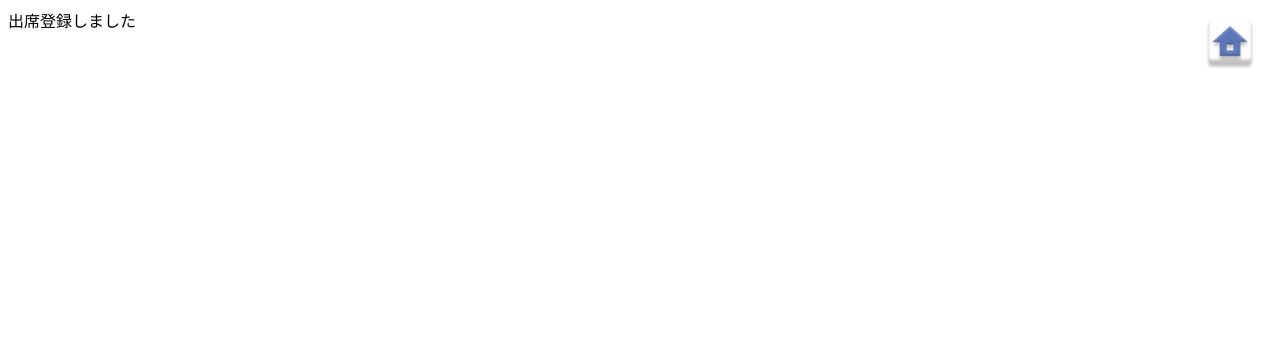
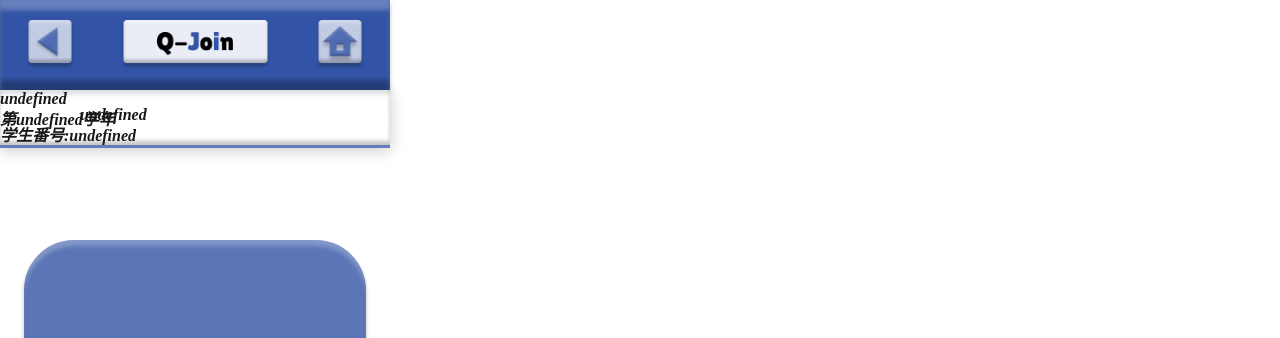
Before and after one commit to Kubosaka/qrchecker, a website: page view/src/check.html in a window 1280 px wide. Shown: the top 338 px of the page. Drawn offline with Linux system fonts and the light colour scheme.

Commit message:
ネームプレートの配置とチェック画面

```diff
--- a/view/src/check.html
+++ b/view/src/check.html
@@ -9,14 +9,41 @@
 		 <title>出席登録完了</title>
     </head>
     <body>
-        <a href="./home" id="home"><div class="homeBtn"></div></a>
-        <div>出席登録しました</div>
+        <div class="header">
+            <a href="./QRread" id="back"><div class="backBtn"></div></a>
+            <a href="./home" id="home"><div class="homeBtn"></div></a>
+            <div class="logo"></div>
+          </div>
+          <div class="namePlate">
+            <div id="major" class="major"></div>
+            <div id="grade" class="grade"></div>
+            <div id="number" class="number"></div>
+            <div id="name" class="name"></div>
+          </div>
+          <div class="check" >
+            <span class="innerHome">出席確認しました</span>
+          </div>
+        <div class="footer"></div>
     </body>
     <script>
+        //url情報保持
         const query = location.search;
         const value = query.split('=');
         //homeurlにデータ付与
-        const url = document.getElementById("home");
+        const home = document.getElementById("home");
         home.href="./home?name="+value[1]+"="+value[2]+"="+value[3]+"="+value[4];
+        //homeurlにデータ付与
+        const home2 = document.getElementById("back");
+        home2.href="./QRread?name="+value[1]+"="+value[2]+"="+value[3]+"="+value[4];
+	  //divのid取得
+		const major=document.getElementById('major');
+		const grade=document.getElementById('grade');
+		const number=document.getElementById('number');
+		const name=document.getElementById('name');
+	  //loginした人のデータ表示
+		major.innerText = value[1];
+		grade.innerText = "第"+value[2]+"学年";
+		number.innerText = "学生番号:"+value[3];
+		name.innerText = value[4];
     </script>
 </html>
--- a/view/src/index.css
+++ b/view/src/index.css
@@ -2,7 +2,12 @@
 body {
 	width: auto;
 	height: auto;
-	background-color: #ffffff; }
+	background-color: #ffffff;
+	font-family: 'Josefin Sans';
+	font-style: italic;
+	font-weight: 700;
+	font-size: 16px;
+}
 .header {
 	position: absolute;
 	width: 390px;
@@ -62,15 +67,35 @@
 	top: 90px;
 	background: rgba(255, 255, 255, 0.4);
 	opacity: 0.9;
-	box-shadow: 0px 2px 15px rgba(0, 0, 0, 0.25), inset 0px -4px 4px rgba(0, 0, 0, 0.25), inset 0px 4px 4px rgba(255, 255, 255, 0.25);}
-.line {
+	box-shadow: 0px 2px 15px rgba(0, 0, 0, 0.25), inset 0px -4px 4px rgba(0, 0, 0, 0.25), inset 0px 4px 4px rgba(255, 255, 255, 0.25);
+	border-bottom: 3px solid #3354a6d7;}
+
+.major {
 	position: absolute;
-	left: 0%;
-	right: 0%;
-	top: 143px;
-	border: 3px solid #3354A6;
+	white-space: nowrap;
+	left: 0px;
+	top: 0px;
 }
-/* ログイン画面 */
+.grade{
+	position: absolute;
+	white-space: nowrap;
+	left: 0px;
+	top: 16px;
+}
+.number {
+	position: absolute;
+	white-space: nowrap;
+	left: 0px;
+	top: 32px;
+}
+.name {
+	position: absolute;
+	white-space: nowrap;
+	left: 80px;
+	top: 16px;
+}
+
+/* login.html */
 .loginbox {
 	position: absolute;
 	width: 300px;
@@ -100,10 +125,6 @@
 	top: 79.1%;
 	height: 32px;
 	width: 232px;
-	font-family: 'Josefin Sans';
-	font-style: italic;
-	font-weight: 700;
-	font-size: 16px;
 	line-height: 32px;
 	text-align: center;
 	color: #FFFFFF;
@@ -148,7 +169,7 @@
 	line-height: 16px;
 	color: #000000; }
 
-/* ホーム画面 */
+/* home.html*/
 .QRreadBtn {
 	position: absolute;
 	width: 342px;
@@ -181,7 +202,10 @@
 	line-height: 244px;
 	text-align: center;
 	color: #FFFFFF; }
-/* 出席確認画面 */
+
+	/*ネームプレート*/
+
+/* attend.html */
 .attendPlate {
 	position: absolute;
 	width: 160px;
@@ -199,57 +223,21 @@
 	text-align: center;
 	color: #FFFFFF; }
 
-/* .msr_table01 {
-	border-collapse: collapse;
-	border-left: 1px solid #AAAAAA;
-	border-top: 1px solid #AAAAAA;
-	line-height: 1.5;
-	text-align: left;
-	width: 100%;
-	  overflow: auto;
-	  white-space: nowrap;
-  } */
-
-  /* .msr_table01 th {
-	background-color: #E3E7E9;
-	border-bottom: 1px solid #AAAAAA;
-	border-right: 1px solid #AAAAAA;
-	box-sizing: border-box;
-	font-size: 14px;
-	font-weight: normal;
-	padding: 10px;
+/*check.html*/
+.check {
+	position: absolute;
+	width: 342px;
+	height: 244px;
+	left: 24px;
+	top: 30%;
+	background: rgba(51, 84, 166, 0.8);
+	box-shadow: 0px 4px 4px rgba(0, 0, 0, 0.25), inset 0px 6px 4px rgba(255, 255, 255, 0.25), inset 0px -6px 4px rgba(0, 0, 0, 0.25);
+	border-radius: 50px;
+	font-family: 'Josefin Sans';
+	font-style: italic;
+	font-weight: 700;
+	font-size: 32px;
+	line-height: 244px;
 	text-align: center;
-	vertical-align: middle;
-  }
-  .msr_table01 thead th {
-	background-color: #ABB7BC;
-	border-right: 1px solid #FFFFFF;
 	color: #FFFFFF;
-  }
-  .msr_table01 thead th:last-child {
-	border-right: 1px solid #AAAAAA;
-  }
-  .msr_table01 td {
-	border-bottom: 1px solid #AAAAAA;
-	border-right: 1px solid #AAAAAA;
-	font-size: 13px;
-	padding: 10px;
-	vertical-align: top;
-  } */
-
-
-#wrapper{
-	margin: 0px auto 0px auto;
-	width: 320px; height: auto;
 }
-
-#msg{
-	margin: 0px; padding: 10px;
-	background-color: lightgray;
-	text-align: center;
-}
-
-#canvas{
-	width: 100%; height: auto;
-	background-color: silver;
-}
```
Also changed, not shown: view/src/attend.html (+18 -4 lines), view/src/home.html (+6 -7 lines).
